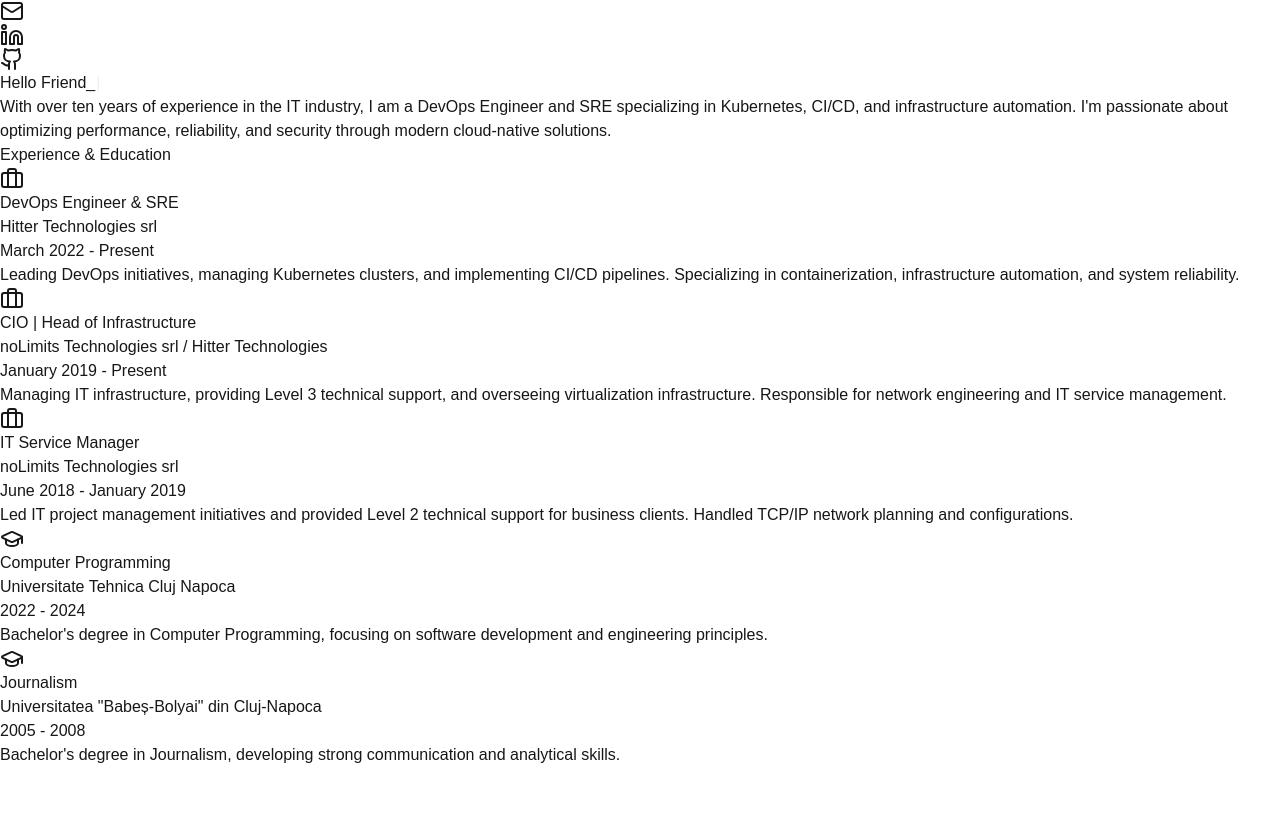
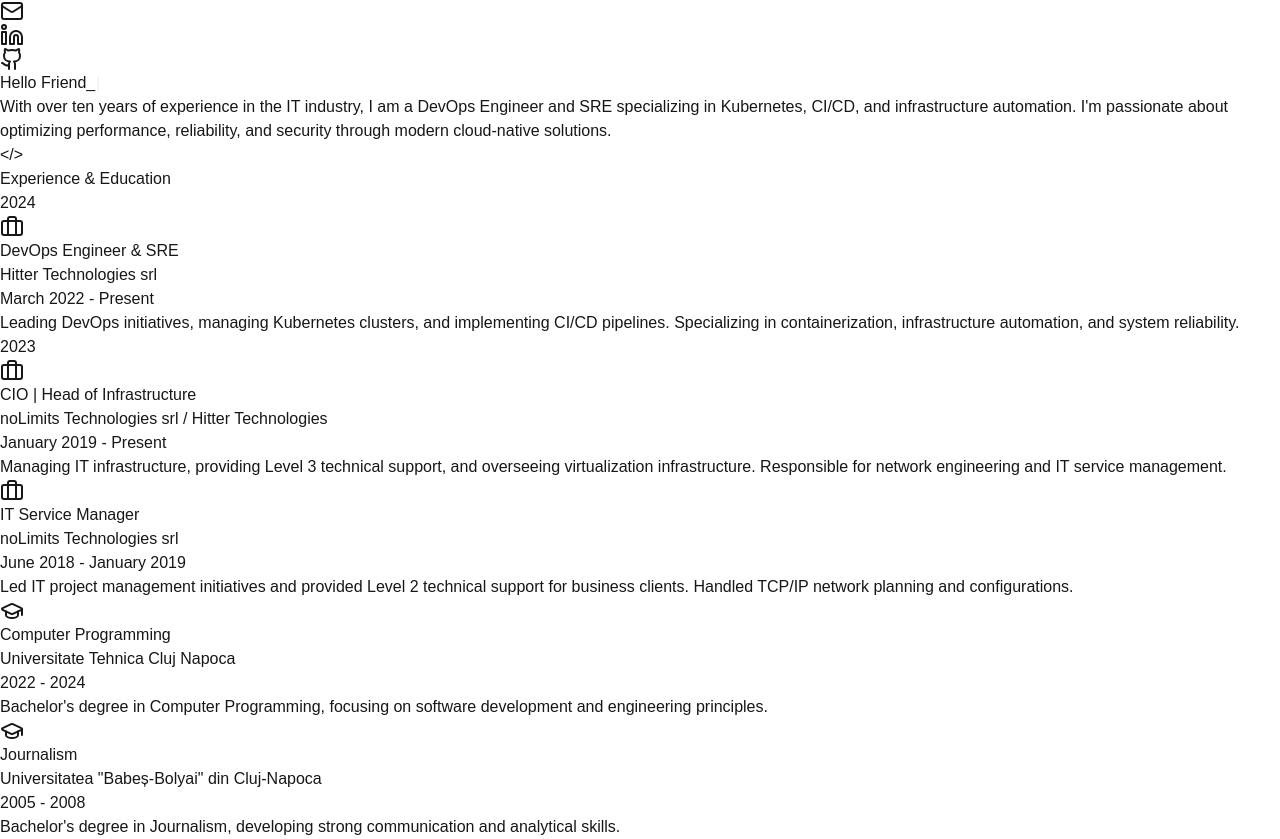
Before and after one commit to raymondcsirak/personal-site, a Next.js app: page / in a window 1280 px wide. Shown: the part 1249-2088 px from the top of the page. Before the commit the page ends 2016 px from the top, so only its background shows below. Built offline with nearby package versions, Linux system fonts and the light colour scheme.

Commit message:
Enhance AnimatedHero and ExperienceTimeline with visual improvements

```diff
--- a/src/app/components/AnimatedHero.tsx
+++ b/src/app/components/AnimatedHero.tsx
@@ -6,6 +6,7 @@
 
 export default function AnimatedHero() {
   return (
+    <>
       <motion.div
         initial={{ opacity: 0, y: 20 }}
         animate={{ opacity: 1, y: 0 }}
@@ -56,5 +57,14 @@
           With over ten years of experience in the IT industry, I am a DevOps Engineer and SRE specializing in Kubernetes, CI/CD, and infrastructure automation. I'm passionate about optimizing performance, reliability, and security through modern cloud-native solutions.
         </motion.p>
       </motion.div>
+
+      {/* Dotted Line Separator */}
+      <div className="flex items-center justify-center mt-20 mb-4">
+        <div className="w-12 h-12 flex items-center justify-center">
+          <span className="text-gray-600 font-mono">&lt;/&gt;</span>
+        </div>
+        <div className="flex-1 border-t border-dashed border-gray-700 mx-4"></div>
+      </div>
+    </>
   );
 }
--- a/src/app/components/ExperienceTimeline.tsx
+++ b/src/app/components/ExperienceTimeline.tsx
@@ -10,18 +10,33 @@
   description: string;
   isLeft?: boolean;
   isEducation?: boolean;
+  year?: string;
 }
 
-const TimelineItem = ({ title, company, date, description, isLeft = false, isEducation = false }: TimelineItemProps) => {
+const TimelineItem = ({ title, company, date, description, isLeft = false, isEducation = false, year }: TimelineItemProps) => {
   return (
+    <div className="relative">
+      {year && (
+        <motion.div
+          initial={{ opacity: 0 }}
+          whileInView={{ opacity: 1 }}
+          viewport={{ once: true }}
+          className="absolute left-1/2 transform -translate-x-1/2 -mt-12 bg-gray-900/90 px-4 py-1 rounded-full"
+        >
+          <span className="text-gray-400 font-mono">{year}</span>
+        </motion.div>
+      )}
       <motion.div
         initial={{ opacity: 0, x: isLeft ? -50 : 50 }}
         whileInView={{ opacity: 1, x: 0 }}
         viewport={{ once: true }}
         transition={{ duration: 0.5 }}
-      className={`flex w-full ${isLeft ? 'justify-start' : 'justify-end'} mb-8`}
+        className={`flex w-full ${isLeft ? 'justify-start' : 'justify-end'} mb-24`}
       >
-      <div className={`w-full md:w-5/12 ${isLeft ? 'md:pr-8' : 'md:pl-8'}`}>
+        <div className={`w-full md:w-5/12 ${isLeft ? 'md:pr-8' : 'md:pl-8'} relative`}>
+          {/* Connection Line */}
+          <div className={`hidden md:block absolute top-1/2 ${isLeft ? 'right-0 mr-[-17px]' : 'left-0 ml-[-17px]'} w-4 h-px bg-gray-700`} />
+
           <div className="p-6 bg-gray-800 rounded-lg shadow-xl hover:shadow-2xl transition-shadow">
             <div className="flex items-center mb-4">
               <div className="p-2 bg-blue-500/10 rounded-lg mr-4">
@@ -41,6 +56,7 @@
           </div>
         </div>
       </motion.div>
+    </div>
   );
 };
 
@@ -51,12 +67,14 @@
       company: "Hitter Technologies srl",
       date: "March 2022 - Present",
       description: "Leading DevOps initiatives, managing Kubernetes clusters, and implementing CI/CD pipelines. Specializing in containerization, infrastructure automation, and system reliability.",
+      year: "2024",
     },
     {
       title: "CIO | Head of Infrastructure",
       company: "noLimits Technologies srl / Hitter Technologies",
       date: "January 2019 - Present",
       description: "Managing IT infrastructure, providing Level 3 technical support, and overseeing virtualization infrastructure. Responsible for network engineering and IT service management.",
+      year: "2023",
     },
     {
       title: "IT Service Manager",
@@ -90,7 +108,7 @@
           initial={{ opacity: 0, y: 20 }}
           whileInView={{ opacity: 1, y: 0 }}
           viewport={{ once: true }}
-          className="text-3xl font-bold text-center mb-16"
+          className="text-3xl font-bold text-center mb-24"
         >
           Experience & Education
         </motion.h2>
@@ -98,6 +116,11 @@
         <div className="relative">
           {/* Center Line */}
           <div className="hidden md:block absolute left-1/2 transform -translate-x-1/2 w-px h-full bg-gray-700" />
+
+          {/* Timeline Dot */}
+          <div className="hidden md:block absolute left-1/2 transform -translate-x-1/2 -top-2">
+            <div className="w-4 h-4 rounded-full bg-blue-500" />
+          </div>
 
           {/* Timeline Items */}
           {experiences.map((exp, index) => (
@@ -113,7 +136,7 @@
             <TimelineItem
               key={`edu-${index}`}
               {...edu}
-              isLeft={index % 2 === 0}
+              isLeft={(index + experiences.length) % 2 === 0}
             />
           ))}
         </div>
```
Lines whose indentation alone changed are shown as unchanged.
